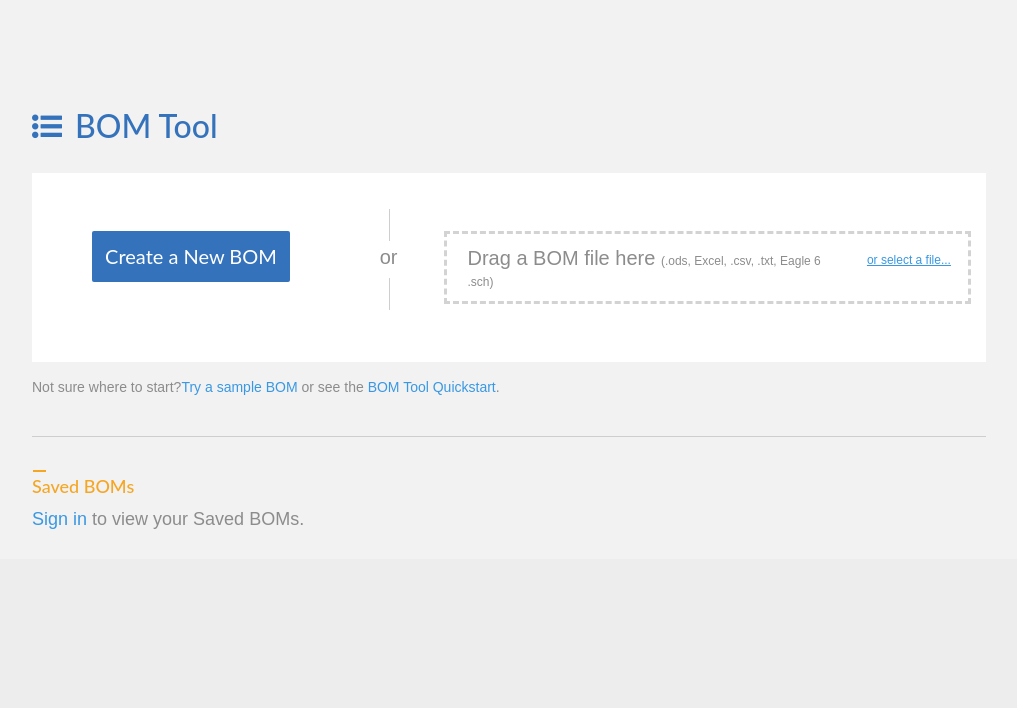
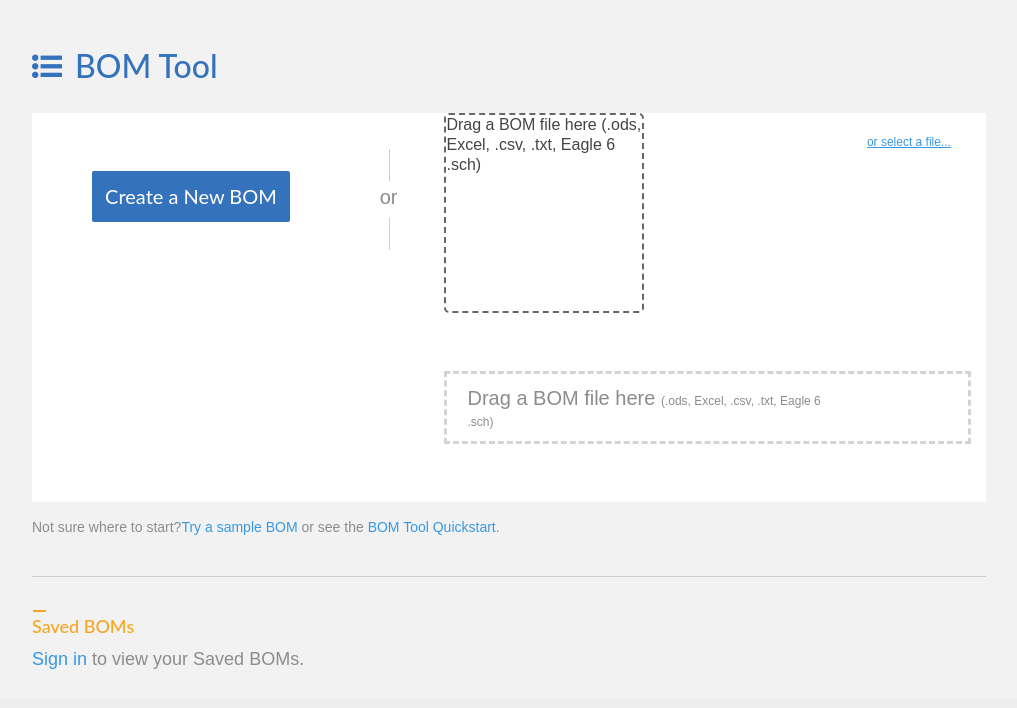
Before and after one commit to Pianist038801/Octopart, a React (Create React App) app: page / in a window 1280 px wide. Shown: the top 708 px of the page, without its empty margins (131-1148 px from the left). Built offline with nearby package versions, Linux system fonts and the light colour scheme.

Commit message:
working on Drag&DRop

```diff
--- a/package.json
+++ b/package.json
@@ -6,6 +6,7 @@
     "bootstrap": "^3.3.7",
     "react": "^16.2.0",
     "react-dom": "^16.2.0",
+    "react-dropzone": "^4.2.3",
     "react-fontawesome": "^1.6.1",
     "react-scripts": "1.0.17"
   },
--- a/public/index.html
+++ b/public/index.html
@@ -23,7 +23,7 @@
     <link rel="stylesheet" href="%PUBLIC_URL%/global.min.css">
     <title>React App</title>
   </head>
-  <body style="background-color:#ededed">
+  <body style="background-color: 'rgb(242,42,242)'">
     <noscript>
       You need to enable JavaScript to run this app.
     </noscript>
--- a/src/App.css
+++ b/src/App.css
@@ -42,7 +42,7 @@
 .separator {
 	width: 1px;
 	height: 50px;
-	background-color: red;
+	background-color: rgb(242, 242, 242);
 }
 .centerAlign {
 	align-content: center;
--- a/src/App.js
+++ b/src/App.js
@@ -1,12 +1,12 @@
 import React, { Component } from 'react';
 import FontAwesome from 'react-fontawesome';
 import logo from './logo.svg';
-//import './App.css';
-// import 'bootstrap/dist/css/bootstrap.css';
+import Dropzone from 'react-dropzone';
+
 class App extends Component {
 	render() {
 		return (
-			<section className="content bom-tool manage">
+			<section className="content bom-tool manage" style={{ marginTop: '-60px' }}>
 				<div className="inner">
 					<h1>
 						<i className="fa fa-list-ul" aria-hidden="true" /> BOM Tool
@@ -35,6 +35,17 @@ class App extends Component {
 							<div className="col-sm-7">
 								<div className="upload">
 									<div className="bom-dropzone">
+										<Dropzone
+											ref={(node) => {}}
+											onDrop={(accepted, rejected) => {
+												alert(accepted);
+											}}
+										>
+											<div className="droptext">
+												<span>Drag a BOM file here </span>
+												<span className="accepts">(.ods, Excel, .csv, .txt, Eagle 6 .sch)</span>
+											</div>
+										</Dropzone>
 										<div className="dropzone">
 											<div className="droptext">
 												<span>Drag a BOM file here </span>
```
Also changed, not shown: 1 other file (tests, documents, lock files or other folders).
